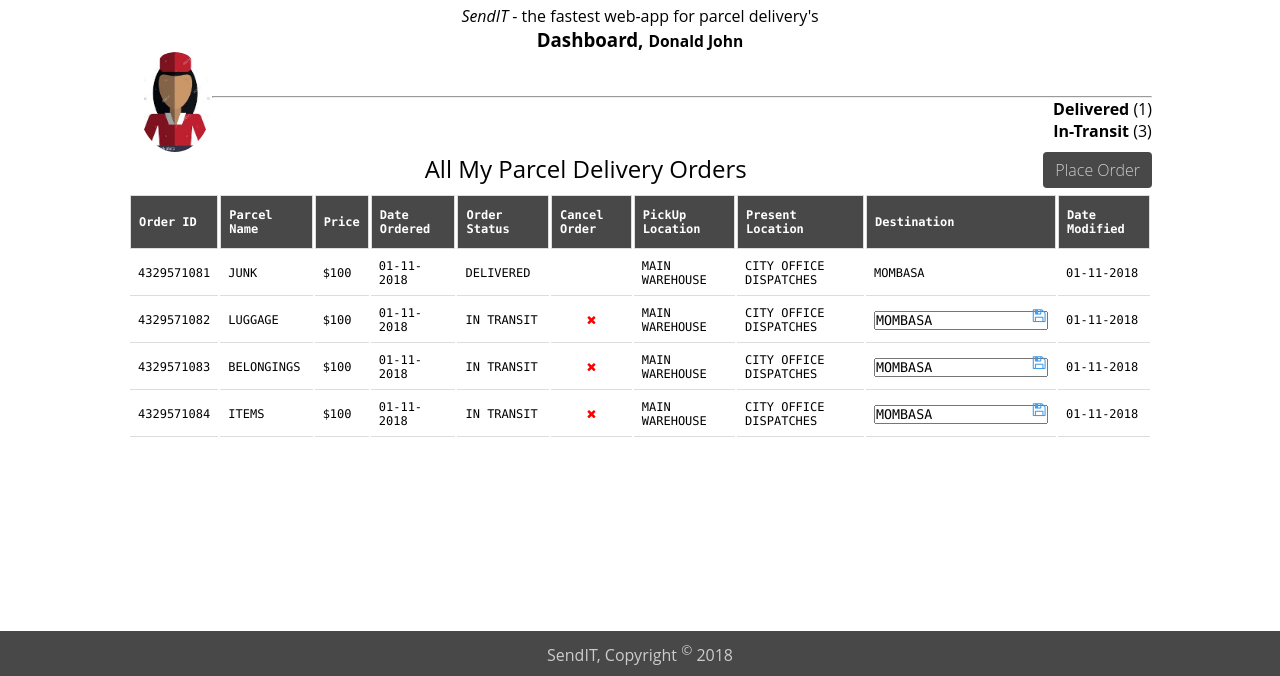
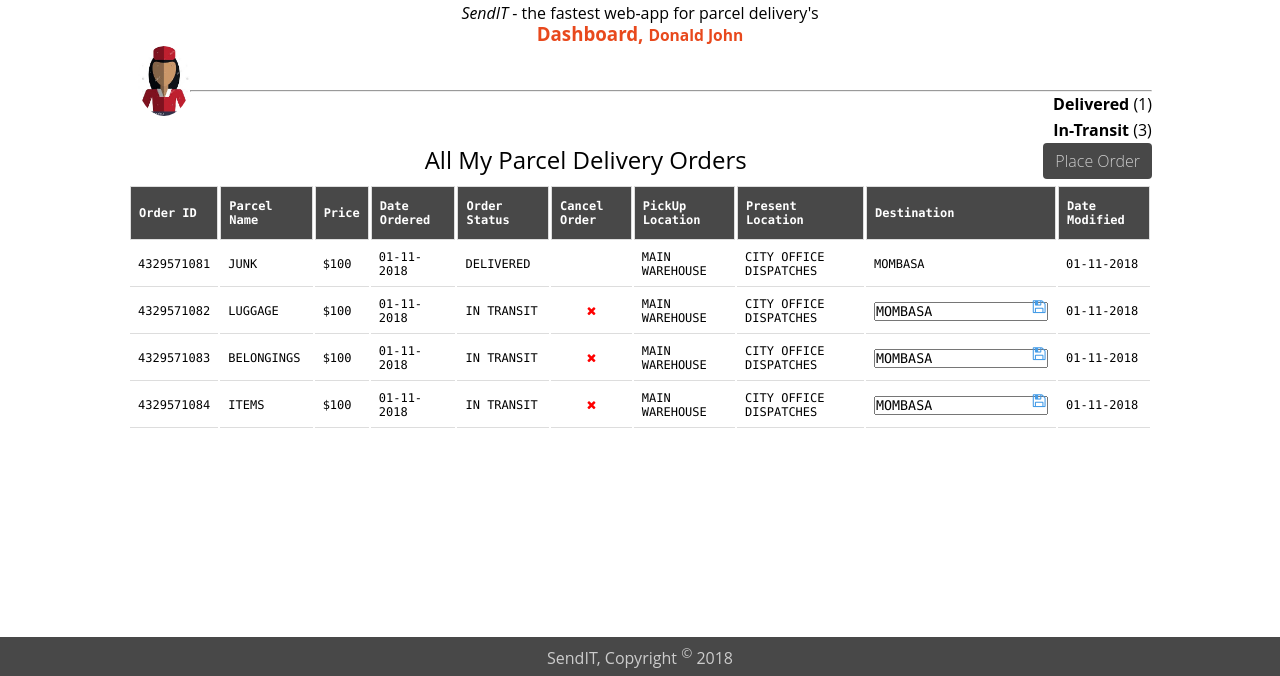
Before and after one commit to koitoror/SendIT, a plain HTML site: page UI/profile.html in a window 1280 px wide. Shown: the part 124-800 px from the top of the page. Drawn offline with Linux system fonts and the light colour scheme.

Commit message:
[Feature #161907301] Alignments and spacing management

```diff
--- a/UI/static/css/dashboard.css
+++ b/UI/static/css/dashboard.css
@@ -207,23 +207,33 @@ header a:hover{
 
 /*Dashboard*/
 
-#dashboard h2 .account{
-	color: #e8491d;
+#dashboard h3 {
+  color: #e8491d;
+  text-align: center;
 
+}
+
+#avatar img{
+	border-radius:50%;
+	max-height: 70px;
+  max-width: 70px;
+  float: left;
+  overflow: auto;
 }
 
 #avatar{
 	margin-left: 10px;
   float: left;
+  /* display: inline-block; */
   overflow: auto;
 }
 
-#avatar img{
-	border-radius:50%;
-	max-height: 100px;
-  max-width: 100px;
-  float: left;
-  overflow: auto;
+p {
+  line-height: 1.0;
+}
+
+b {
+  line-height: 1.6;
 }
 
 /*Article*/
```
